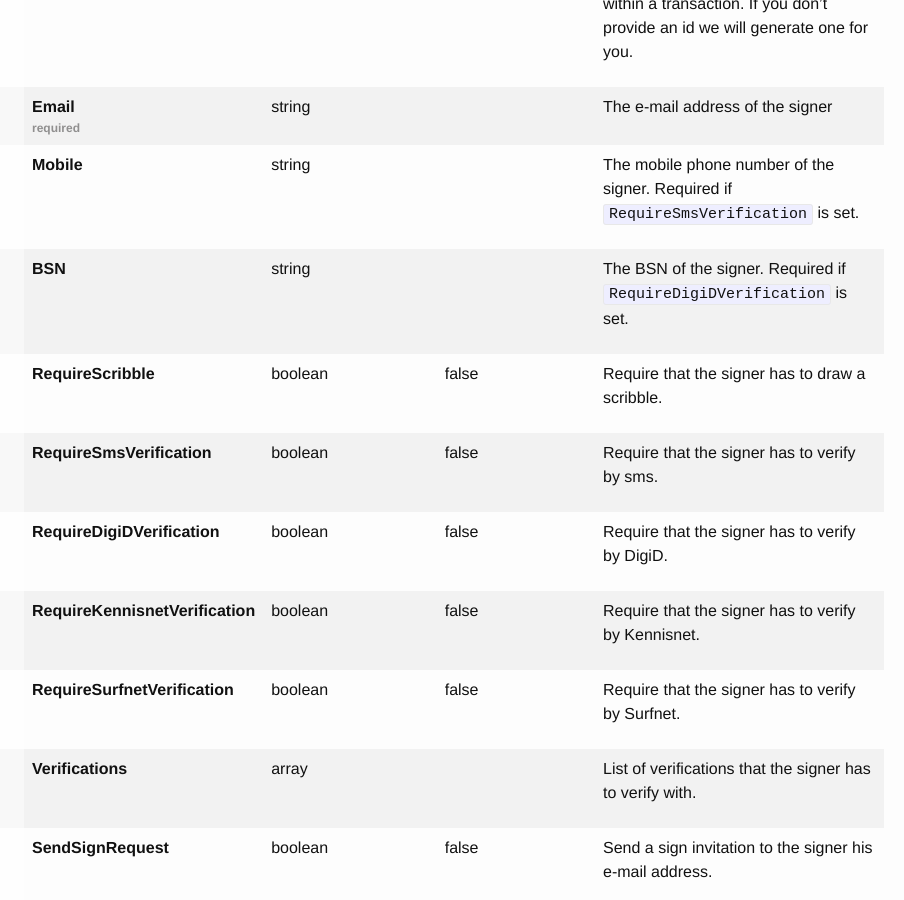
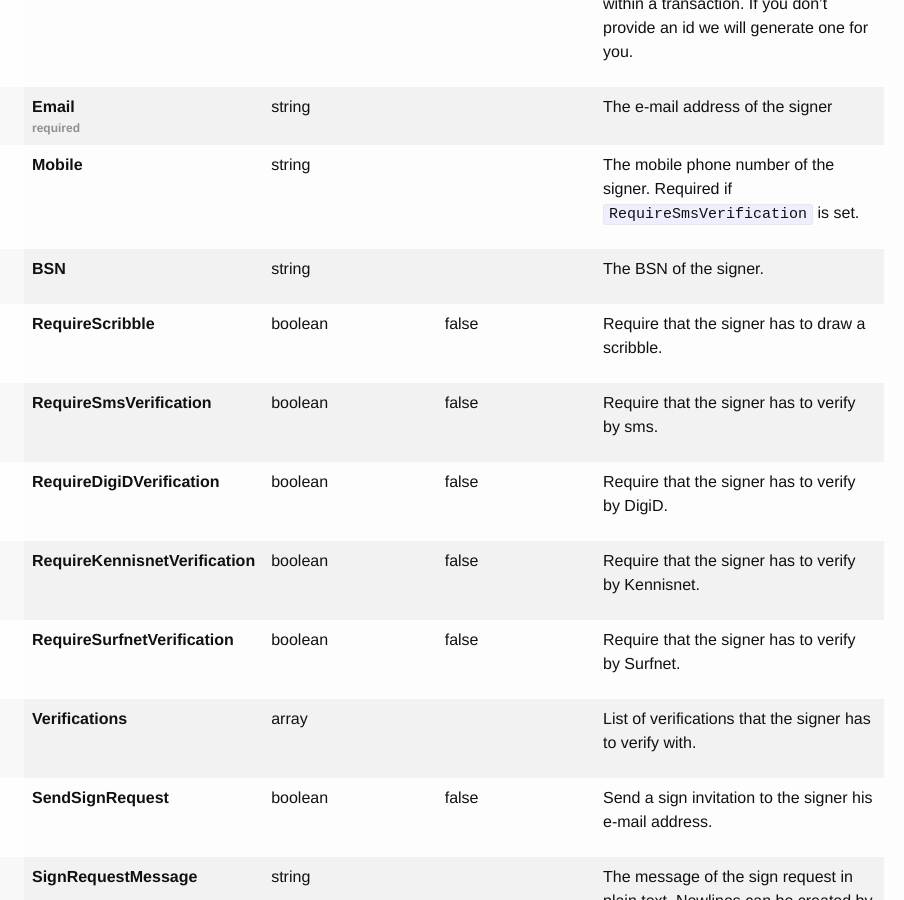
Before and after one commit to markohantula/evidos.github.io, a Jekyll site: the page built from endpoints.html, in a window 1280 px wide and 900 px high, scrolled down 7445 px. Shown: the whole window, without its empty margins (206-1110 px from the left). Built offline with Jekyll 4.4.1, drawn with Linux system fonts in a browser that asks for light colours.

Commit message:
BSN is still optional with DigiD verification

```diff
--- a/_data/api-swagger.yaml
+++ b/_data/api-swagger.yaml
@@ -239,7 +239,6 @@ definitions:
               type: string
               description:  |
                 The BSN of the signer.
-                Required if `RequireDigiDVerification` is set.
               example: "900078479"
             RequireScribble:
               description: Require that the signer has to draw a scribble.
```
Also changed, not shown: index.md (+1 -0 lines).
